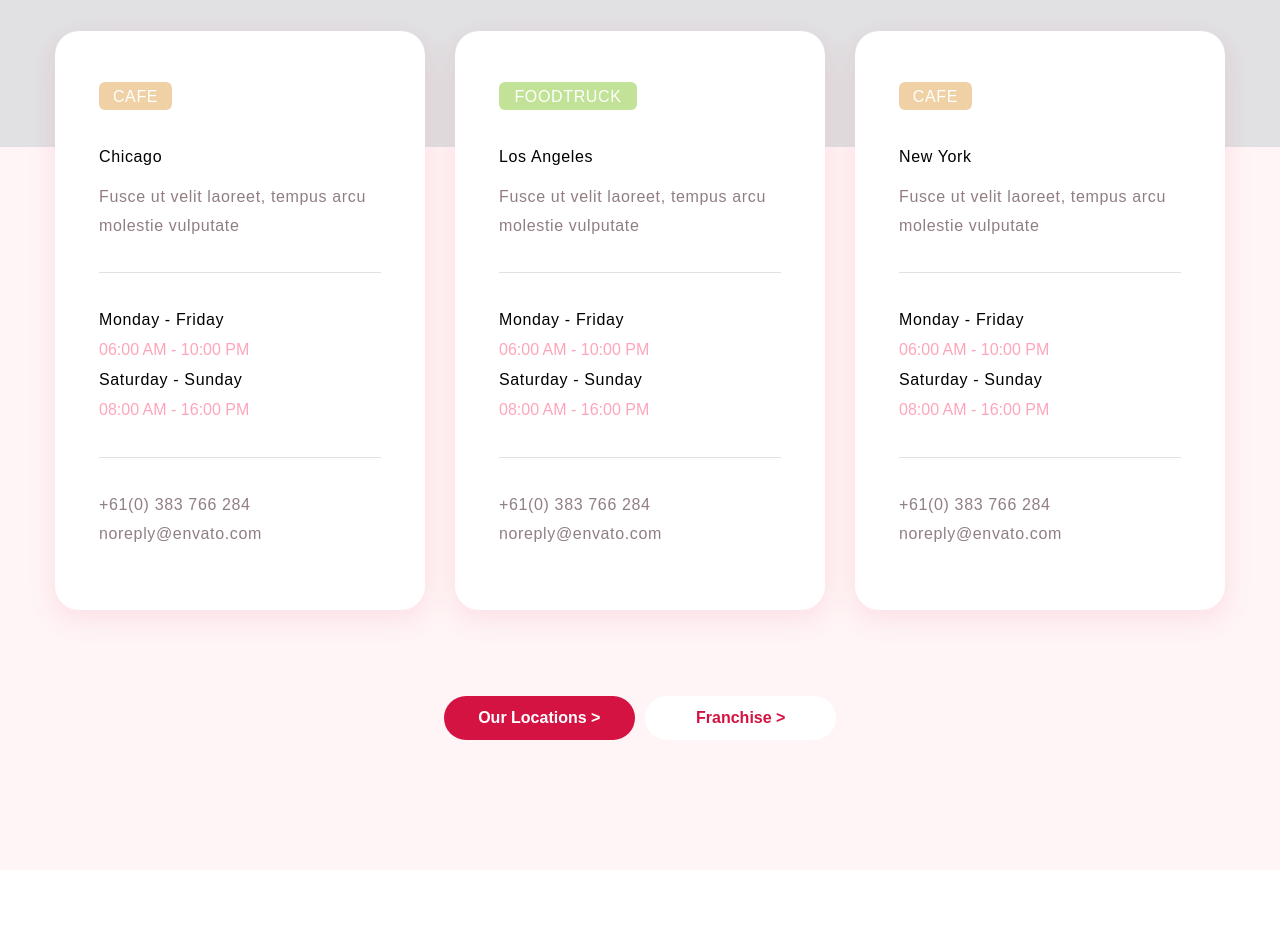
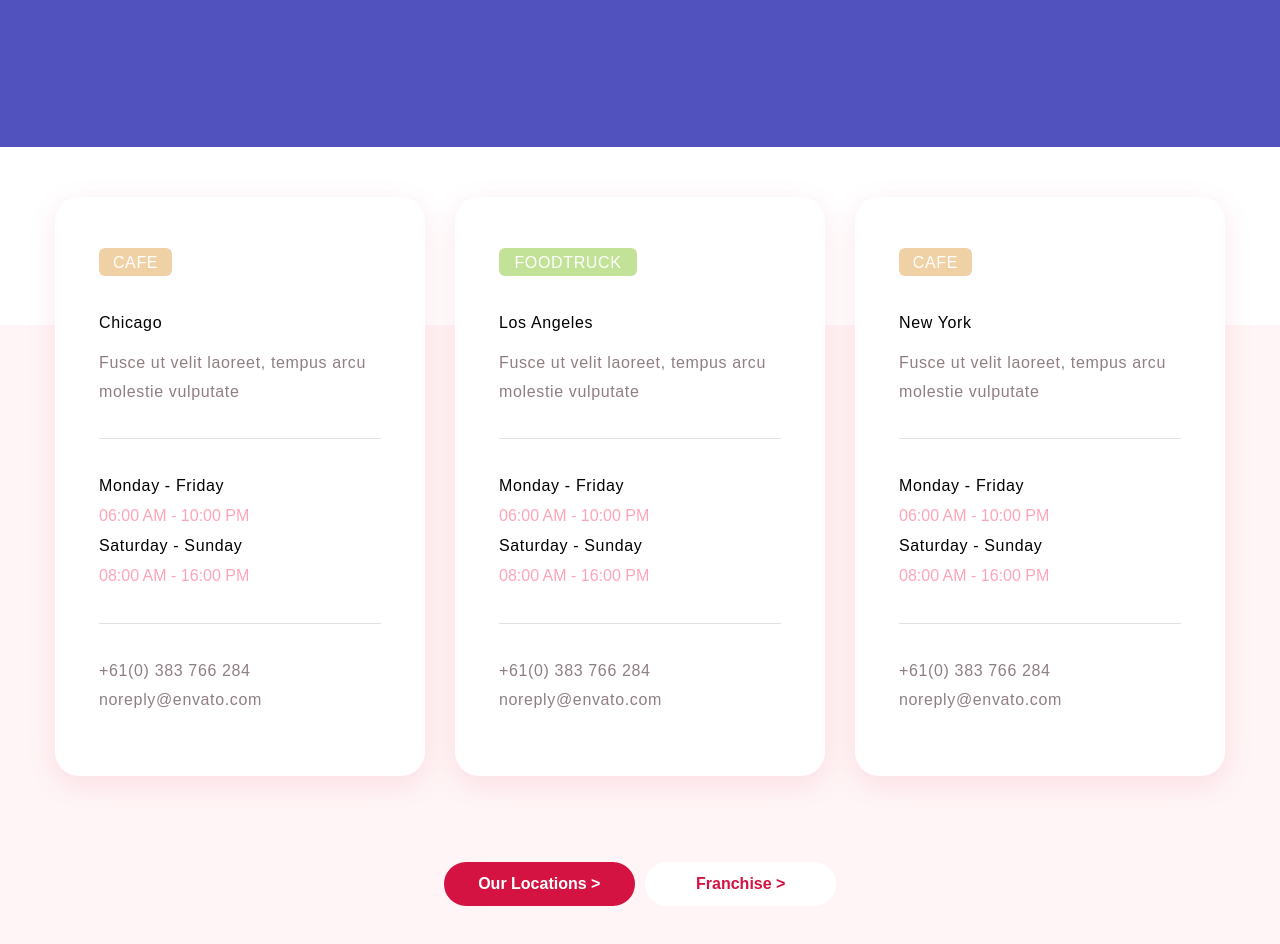
Before and after one commit to MichalJurek/goit-project-HTML-CSS, a plain HTML site: page portfolio.html in a window 1280 px wide. Shown: the part 82-1026 px from the top of the page. Before the commit the page ends 952 px from the top, so only its background shows below. Drawn offline with nearby package versions, Linux system fonts and the light colour scheme.

Commit message:
poprawka tła
gradient liniowy

```diff
--- a/sass/components/_contacts.scss
+++ b/sass/components/_contacts.scss
@@ -1,7 +1,28 @@
 /*do uzupełnienia wartości ze zmiennych znajdujące sie wewnątrz główneg projektu*/
 
 .contacts {
-    background-color: rgba(255, 245, 246, 1);
+    background-image: linear-gradient(to bottom,
+            rgb(255, 255, 255) 8%,
+            rgba(255, 245, 246, 1) 8%,
+            rgba(255, 245, 246, 1) 92%
+    );
+
+    @media screen and (min-width: 768px) {
+    background-image: linear-gradient(to bottom,
+            rgb(255, 255, 255) 18%,
+            rgba(255, 245, 246, 1) 18%,
+            rgba(255, 245, 246, 1) 82%
+            );
+        }
+
+    @media screen and (min-width: 1280px) {
+    background-image: linear-gradient(to bottom,
+            rgb(255, 255, 255) 22%,
+            rgba(255, 245, 246, 1) 22%,
+            rgba(255, 245, 246, 1) 78%
+            );
+        }
+
     padding-top: 50px;
     padding-bottom: 50px;
 
@@ -10,13 +31,12 @@
 .blue {
     height: 150px;
     width: 100%;
-    background-color: rgb(225, 225, 227);
+    background-color: rgb(82, 82, 190);
 }
 
 .contacts__list {
     list-style: none;
     padding: 0;
-    transform: translateY(-166px);
     gap: 20px;
     display: flex;
     flex-wrap: wrap;
@@ -148,18 +168,19 @@
     flex-direction: column;
     align-items: center;
     gap: 10px;
-    transform: translateY(-112px); /* -166px +54px = -112px */
+    margin-top: 54px;
+
 
     @media screen and (min-width: 768px) {
-    transform: translateY(-85px); /* -166px +81px = -85px */
     flex-direction: row;
     justify-content: center;
+    margin-top: 81px;
     }
 
     @media screen and (min-width: 1280px) {
-    transform: translateY(-80px); /* -166px +86px = -80px */
     flex-direction: row;
     justify-content: center;
+    margin-top: 86px;
     }
 }
 
```
Also changed, not shown: css/main.min.css, 1 other file.
